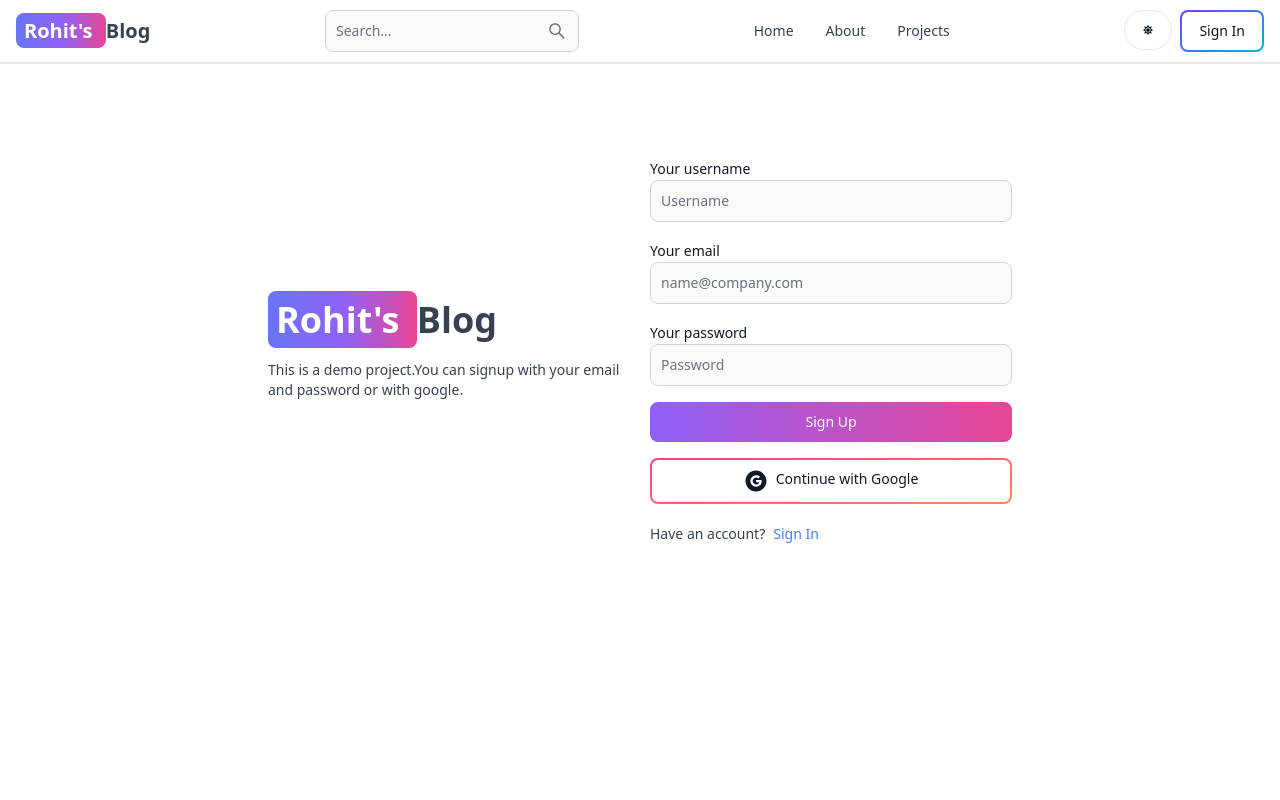
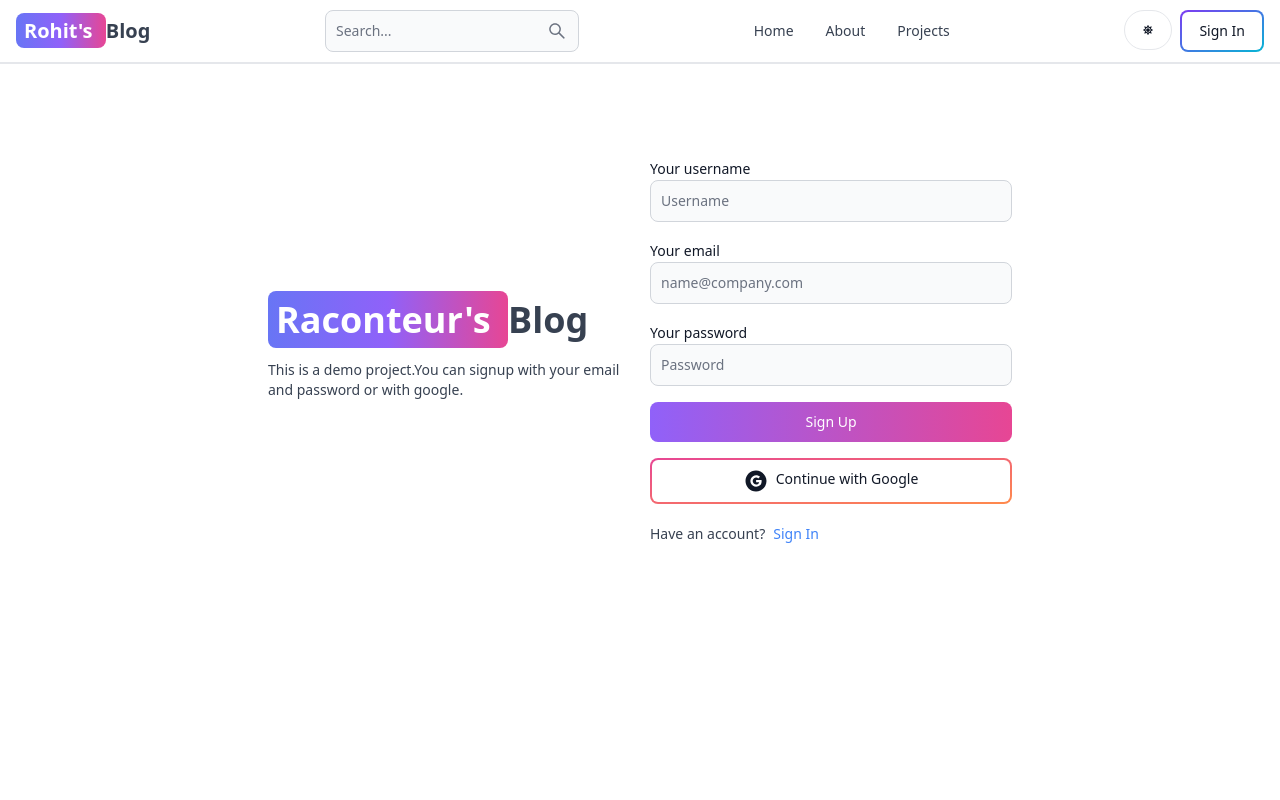
Before and after one commit to professorSergio12/Blog-website, a React (Vite) app in the folder client/: page /sign-up in a window 1280 px wide. Shown: the top 800 px of the page. Built offline with nearby package versions, Linux system fonts and the light colour scheme; no server answers.

Commit message:
Update SignUp.jsx

```diff
--- a/client/src/pages/SignUp.jsx
+++ b/client/src/pages/SignUp.jsx
@@ -48,7 +48,7 @@ export default function SignUp() {
         <div className="flex-1">
           <Link to="/" className="font-bold dark:text-white text-4xl">
             <span className="px-2 py-1 bg-gradient-to-r from-indigo-500 via-purple-500 to-pink-500 rounded-lg text-white">
-              Rohit's{" "}
+              Raconteur's{" "}
             </span>
             Blog
           </Link>
```
